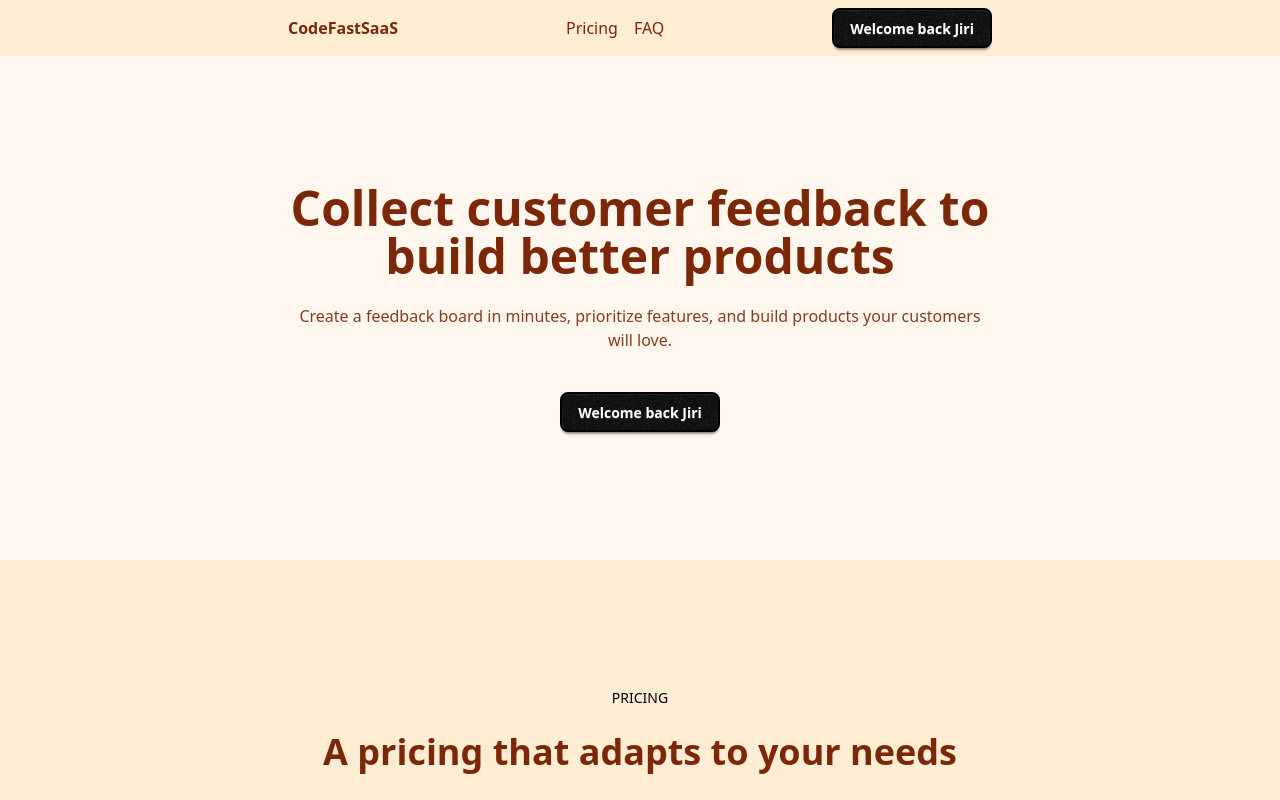
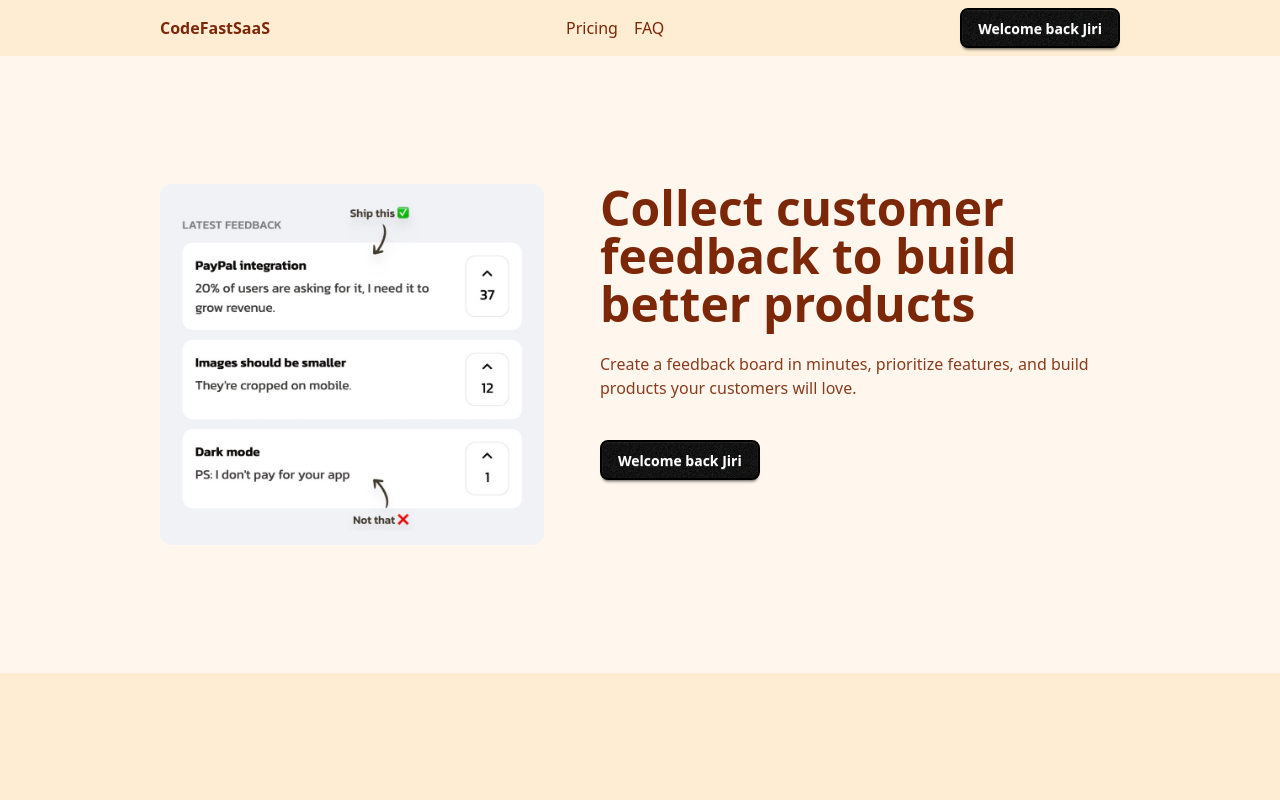
Before and after one commit to Soelferwulf/codefast_saas, a Next.js app: page / in a window 1280 px wide. Shown: the top 800 px of the page. Built offline with nearby package versions, Linux system fonts and the light colour scheme.

Commit message:
basic layout done

```diff
--- a/app/page.js
+++ b/app/page.js
@@ -1,5 +1,7 @@
 import ButtonLogin from "@/components/ButtonLogin";
 import FAQListItem from "@/components/FAQListItem";
+import Image from "next/image";
+import productDemo from "@/public/images/productDemo.jpeg";
 
 export default function Home() {
   const isLoggedIn = true;
@@ -16,7 +18,7 @@
     <main>
       {/* HEADER */}
       <section className="bg-base-200">
-        <div className="flex justify-between items-center px-8 py-2 max-w-3xl mx-auto">
+        <div className="flex justify-between items-center px-8 py-2 max-w-5xl mx-auto">
           <div className="font-bold">CodeFastSaaS</div>
           <div className="space-x-4 max-md:hidden">
             <a className="link link-hover" href="#pricing">
@@ -33,7 +35,14 @@
       </section>
 
       {/* HERO */}
-      <section className="text-center px-8 py-32 max-w-3xl mx-auto">
+      <section className="text-center lg:text-left px-8 py-32 max-w-5xl mx-auto flex flex-col lg:flex-row gap-14 items-center lg:items-start">
+        <Image
+          src={productDemo}
+          alt="Product demo"
+          className="w-96 rounded-xl"
+        />
+
+        <div>
           <h1 className="text-4xl lg:text-5xl font-extrabold mb-6">
             Collect customer feedback to build better products
           </h1>
@@ -42,6 +51,7 @@
             products your customers will love.
           </div>
           <ButtonLogin isLoggedIn={isLoggedIn} name={name} />
+        </div>
       </section>
 
       {/* PRICING */}
```
Also changed, not shown: public/images/productDemo.jpeg (added). Lines whose indentation alone changed are shown as unchanged.
